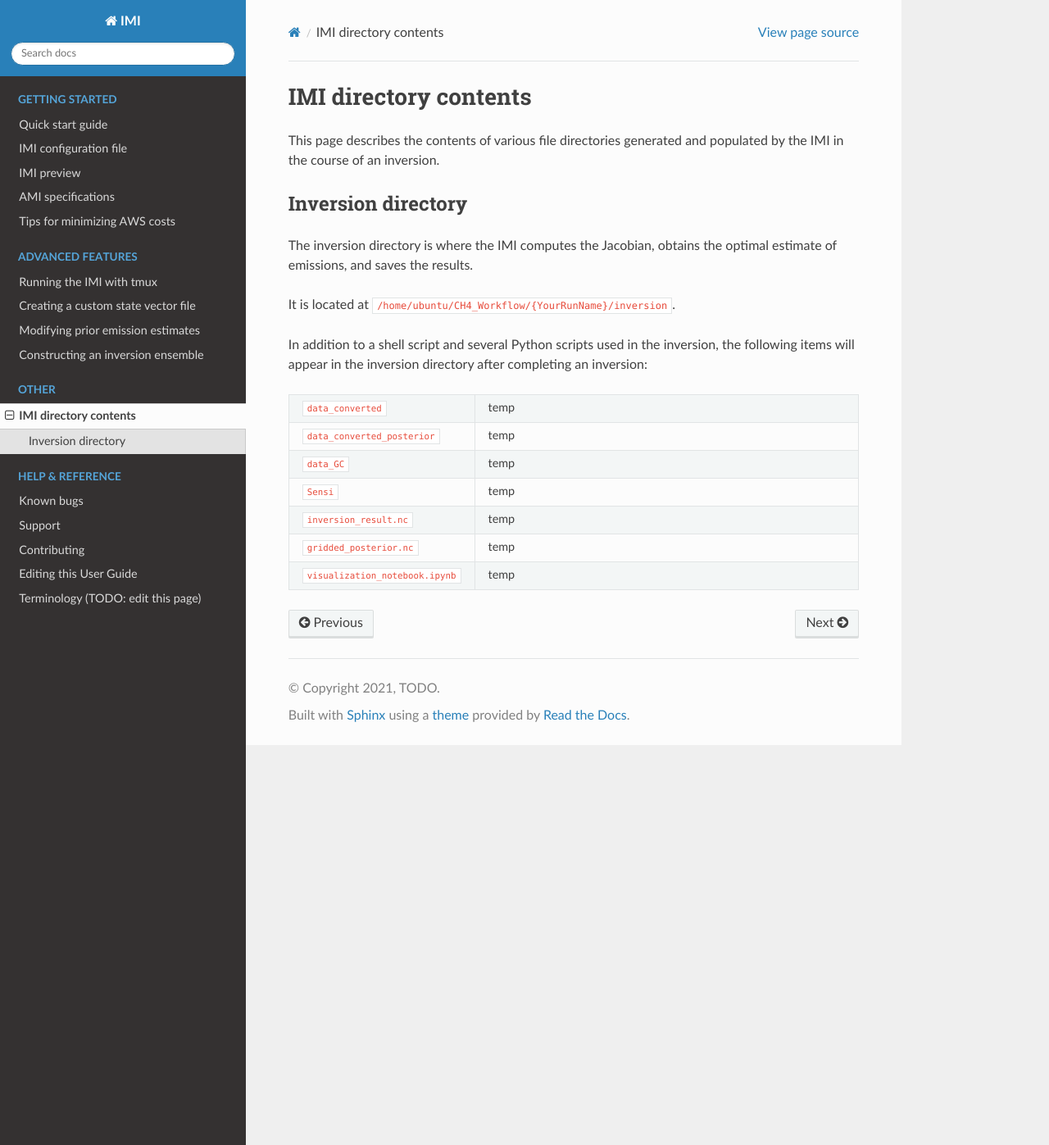
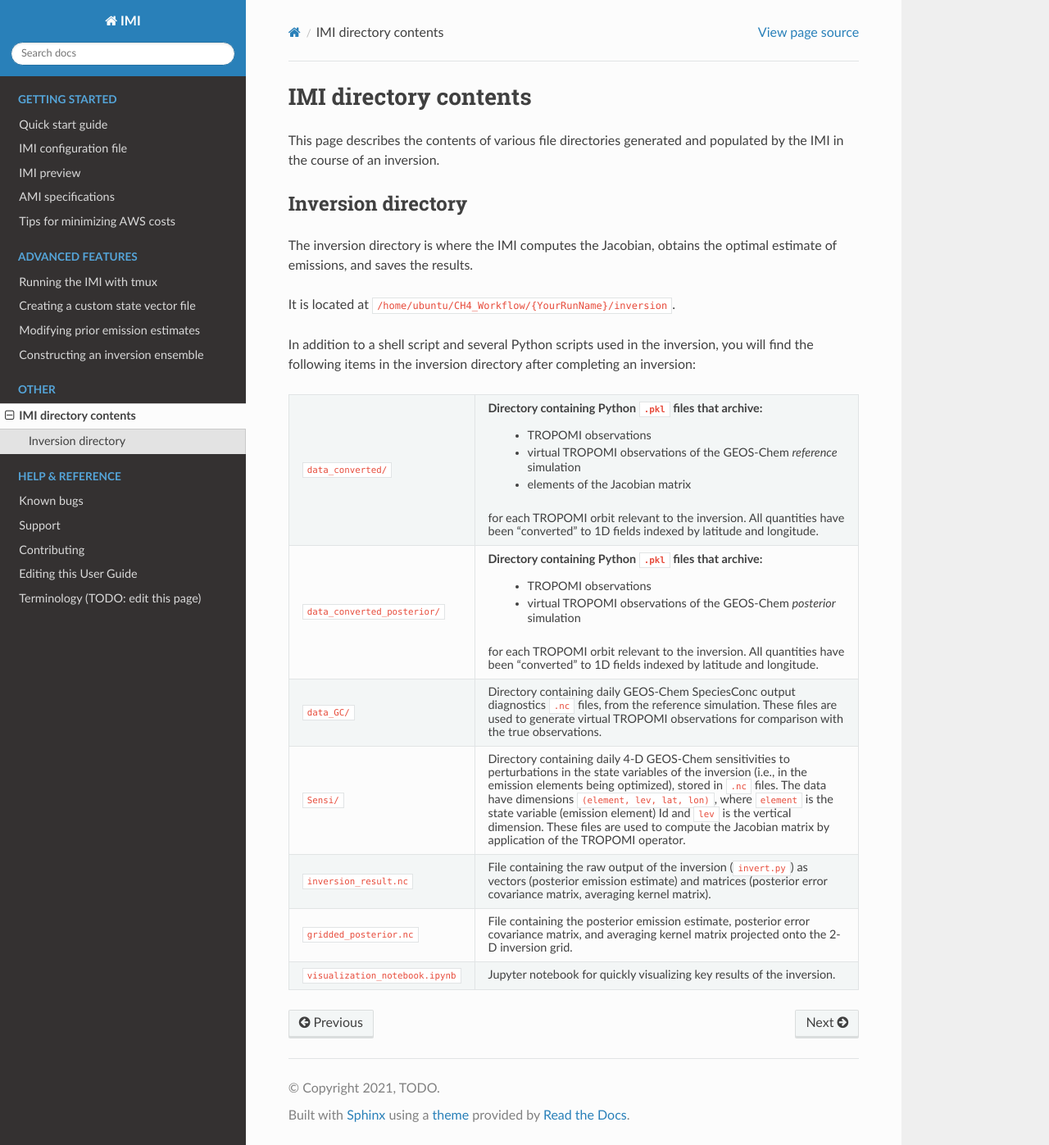
Before and after one commit to geoschem/integrated_methane_inversion, a Sphinx documentation site: the page built from docs/source/other/listing-directory-contents.rst, in a window 1280 px wide and 1397 px high. Shown: the whole window at 82% size. Built offline with Sphinx 7.4.7 and the Read the Docs theme 2.0.0, drawn with Linux system fonts in a browser that asks for light colours.

Commit message:
fill out inversion directory contents

```diff
--- a/docs/source/other/listing-directory-contents.rst
+++ b/docs/source/other/listing-directory-contents.rst
@@ -10,24 +10,41 @@ The inversion directory is where the IMI computes the Jacobian, obtains the opti
 
 It is located at ``/home/ubuntu/CH4_Workflow/{YourRunName}/inversion``.
 
-In addition to a shell script and several Python scripts used in the inversion,
-the following items will appear in the inversion directory after completing an inversion:
+In addition to a shell script and several Python scripts used in the inversion, you will find
+the following items in the inversion directory after completing an inversion:
 
 .. list-table::
    :widths: 30, 70
    :class: tight-table
 
-   * - ``data_converted``
-     - temp
-   * - ``data_converted_posterior``
-     - temp
-   * - ``data_GC``
-     - temp
-   * - ``Sensi``
-     - temp
+   * - ``data_converted/``
+     - Directory containing Python ``.pkl`` files that archive:
+         - TROPOMI observations
+         - virtual TROPOMI observations of the GEOS-Chem *reference* simulation
+         - elements of the Jacobian matrix
+       for each TROPOMI orbit relevant to the inversion.
+       All quantities have been "converted" to 1D fields indexed by latitude and longitude.
+   * - ``data_converted_posterior/``
+     - Directory containing Python ``.pkl`` files that archive:
+         - TROPOMI observations
+         - virtual TROPOMI observations of the GEOS-Chem *posterior* simulation
+       for each TROPOMI orbit relevant to the inversion.
+       All quantities have been "converted" to 1D fields indexed by latitude and longitude.
+   * - ``data_GC/``
+     - Directory containing daily GEOS-Chem SpeciesConc output diagnostics ``.nc`` files,
+       from the reference simulation. These files are used to generate virtual TROPOMI observations
+       for comparison with the true observations.
+   * - ``Sensi/``
+     - Directory containing daily 4-D GEOS-Chem sensitivities to perturbations in the state variables
+       of the inversion (i.e., in the emission elements being optimized), stored in ``.nc`` files.
+       The data have dimensions ``(element, lev, lat, lon)``, where ``element`` is the state variable
+       (emission element) Id and ``lev`` is the vertical dimension. These files are used to compute
+       the Jacobian matrix by application of the TROPOMI operator.
    * - ``inversion_result.nc``
-     - temp
+     - File containing the raw output of the inversion (``invert.py``) as vectors (posterior emission
+       estimate) and matrices (posterior error covariance matrix, averaging kernel matrix).
    * - ``gridded_posterior.nc``
-     - temp
+     - File containing the posterior emission estimate, posterior error covariance matrix, and averaging
+       kernel matrix projected onto the 2-D inversion grid.
    * - ``visualization_notebook.ipynb``
-     - temp
+     - Jupyter notebook for quickly visualizing key results of the inversion.
```
